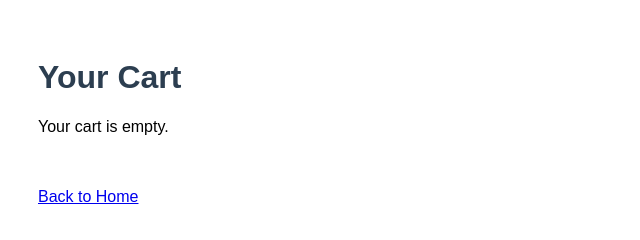
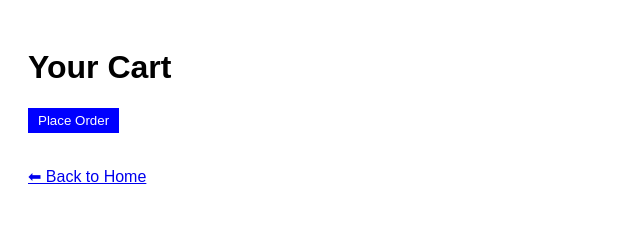
Before and after one commit to shri05-05/FrontEnd, a plain HTML site: page cart.html in a window 1280 px wide. Shown: the whole page, without its empty margins (0-640 px from the left). Drawn offline with Linux system fonts and the light colour scheme.

Commit message:
Update cart.html

```diff
--- a/cart.html
+++ b/cart.html
@@ -2,28 +2,20 @@
 <html lang="en">
 <head>
   <meta charset="UTF-8">
-  <meta name="viewport" content="width=device-width, initial-scale=1">
   <title>Cart</title>
   <style>
-    body {
-      font-family: Arial, sans-serif;
-      padding: 30px;
-    }
-    h1 {
-      color: #2c3e50;
-    }
-    .item {
-      border-bottom: 1px solid #ccc;
-      padding: 10px 0;
-    }
+    body { font-family: Arial; padding: 20px; }
+    ul { list-style-type: none; padding: 0; }
+    li { margin: 10px 0; }
+    button { background: blue; color: white; padding: 5px 10px; border: none; }
   </style>
 </head>
 <body>
   <h1>Your Cart</h1>
-  <div id="cart-items"></div>
-  <br><br>
-  <a href="index.html">Back to Home</a>
+  <ul id="cartList"></ul>
+  <button onclick="placeOrder()">Place Order</button>
+  <p id="orderMessage"></p>
+  <br><a href="index.html">⬅ Back to Home</a>
   <script src="script.js"></script>
-  <script>window.onload = displayCart;</script>
 </body>
 </html>
```
